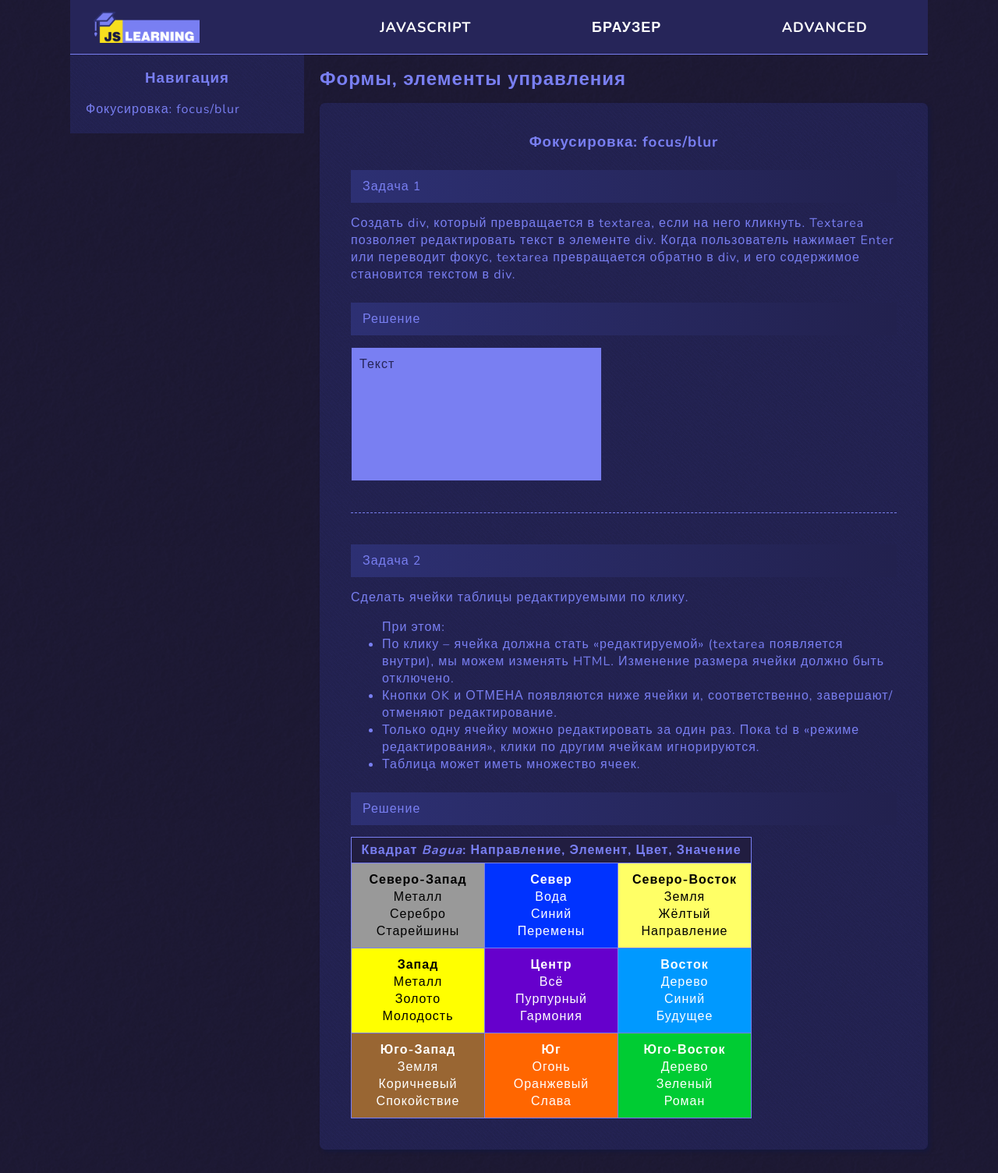
After one commit to pew-rivza/learning, a PHP site: page /Vanilla/Pages/2_Browser/Forms/index.php in a window 1280 px wide. The commit adds this page. Shown: the whole page at 78% size. Run offline with PHP 8.4, Linux system fonts and the light colour scheme.

Commit message:
JS FocusNBlur theme

```diff
--- /dev/null
+++ b/Vanilla/Code/2_Browser/Forms/FocusNBlur.js
@@ -0,0 +1,79 @@
+'use strict';
+
+document.addEventListener("DOMContentLoaded", function () {
+    let container = document.getElementById('fake-input');
+    let block = document.querySelector('#fake-input div');
+    let fakeTextarea = document.createElement('textarea');
+
+    block.addEventListener('focus', function () {
+        makeEditable();
+    })
+
+    function makeEditable() {
+        fakeTextarea.value = block.textContent;
+        block.remove();
+        fakeTextarea.addEventListener('blur', makeReadable);
+        fakeTextarea.addEventListener('keyup', function (event) {
+            if (event.key === 'Enter') fakeTextarea.blur();
+        });
+        container.append(fakeTextarea);
+        fakeTextarea.focus();
+    }
+
+    function makeReadable() {
+        block.textContent = fakeTextarea.value;
+        fakeTextarea.remove();
+        container.append(block);
+    }
+});
+
+document.addEventListener("DOMContentLoaded", function () {
+    let table = document.getElementById('bagua-table');
+    let tableTextarea = document.createElement('textarea');
+    let prevContent = '';
+
+    let buttonsContainer = document.createElement('div');
+    buttonsContainer.className = 'textarea-buttons';
+    let okButton = createButton('ok');
+    let cancelButton = createButton('cancel');
+    okButton.onclick = saveChanges;
+    cancelButton.onclick = cancelChanges;
+    buttonsContainer.append(okButton, cancelButton);
+
+    table.addEventListener('click', function (event) {
+            let td = event.target.closest('td');
+            if (!td) return;
+            if (table.querySelector('textarea')) return;
+
+            makeEditable(td);
+        });
+
+    function makeEditable(td) {
+        tableTextarea.value = prevContent = td.innerHTML;
+        td.innerHTML = '';
+        td.classList.add('editable');
+        td.append(tableTextarea, buttonsContainer);
+        tableTextarea.focus();
+    }
+
+    function saveChanges(event) {
+        let td = event.target.closest('td.editable');
+        td.innerHTML = tableTextarea.value;
+        td.classList.remove('editable');
+        buttonsContainer.remove();
+    }
+
+    function cancelChanges(event) {
+        let td = event.target.closest('td.editable');
+        td.innerHTML = prevContent;
+        td.classList.remove('editable');
+        buttonsContainer.remove();
+    }
+});
+
+function createButton(name) {
+    let button = document.createElement('button');
+    button.id = button.textContent = name;
+
+    return button;
+}
--- /dev/null
+++ b/Vanilla/Pages/2_Browser/Forms/index.php
@@ -0,0 +1,18 @@
+<?php
+
+include_once __DIR__ . "/../../common/Head.php";
+include_once __DIR__ . "/../../common/Menu.php";
+?>
+
+<div class="chapter-container">
+    <div class="sub-menu">
+        <h3>Навигация</h3>
+        <ul>
+            <li><a href="#focus-n-blur">Фокусировка: focus/blur</a></li>
+        </ul>
+    </div>
+    <div class="content">
+        <h2>Формы, элементы управления</h2>
+        <? include_once __DIR__ . "/themes/FocusNBlur.php"; ?>
+    </div>
+</div>
--- /dev/null
+++ b/Vanilla/Pages/2_Browser/Forms/themes/FocusNBlur.php
@@ -0,0 +1,93 @@
+<script src="/Vanilla/Code/2_Browser/Forms/FocusNBlur.js"></script>
+
+<div class="theme">
+    <h3 id="focus-n-blur">Фокусировка: focus/blur</h3>
+    <div class="task">
+        <div class="header">Задача 1</div>
+        Создать div, который превращается в textarea, если на него кликнуть. Textarea позволяет
+        редактировать текст в элементе div. Когда пользователь нажимает Enter или переводит фокус,
+        textarea превращается обратно в div, и его содержимое становится текстом в div.
+
+        <div class="header">Решение</div>
+        <div id="fake-input">
+            <div tabindex="0">Текст</div>
+        </div>
+    </div>
+
+    <div class="task">
+        <div class="header">Задача 2</div>
+        Сделать ячейки таблицы редактируемыми по клику.
+
+        <ul>
+            При этом:
+            <li>По клику – ячейка должна стать «редактируемой» (textarea появляется внутри),
+                мы можем изменять HTML. Изменение размера ячейки должно быть отключено.</li>
+            <li>Кнопки OK и ОТМЕНА появляются ниже ячейки и, соответственно, завершают/отменяют
+                редактирование.</li>
+            <li>Только одну ячейку можно редактировать за один раз. Пока td в «режиме
+                редактирования», клики по другим ячейкам игнорируются.</li>
+            <li>Таблица может иметь множество ячеек.</li>
+        </ul>
+
+        <div class="header">Решение</div>
+        <div id="editable-table">
+            <table id="bagua-table">
+                <tr>
+                    <th colspan="3">Квадрат <em>Bagua</em>: Направление, Элемент, Цвет, Значение</th>
+                </tr>
+                <tr>
+                    <td class="nw"><strong>Северо-Запад</strong>
+                        <br>Металл
+                        <br>Серебро
+                        <br>Старейшины
+                    </td>
+                    <td class="n"><strong>Север</strong>
+                        <br>Вода
+                        <br>Синий
+                        <br>Перемены
+                    </td>
+                    <td class="ne"><strong>Северо-Восток</strong>
+                        <br>Земля
+                        <br>Жёлтый
+                        <br>Направление
+                    </td>
+                </tr>
+                <tr>
+                    <td class="w"><strong>Запад</strong>
+                        <br>Металл
+                        <br>Золото
+                        <br>Молодость
+                    </td>
+                    <td class="c"><strong>Центр</strong>
+                        <br>Всё
+                        <br>Пурпурный
+                        <br>Гармония
+                    </td>
+                    <td class="e"><strong>Восток</strong>
+                        <br>Дерево
+                        <br>Синий
+                        <br>Будущее
+                    </td>
+                </tr>
+                <tr>
+                    <td class="sw"><strong>Юго-Запад</strong>
+                        <br>Земля
+                        <br>Коричневый
+                        <br>Спокойствие
+                    </td>
+                    <td class="s"><strong>Юг</strong>
+                        <br>Огонь
+                        <br>Оранжевый
+                        <br>Слава
+                    </td>
+                    <td class="se"><strong>Юго-Восток</strong>
+                        <br>Дерево
+                        <br>Зеленый
+                        <br>Роман
+                    </td>
+                </tr>
+
+            </table>
+        </div>
+    </div>
+</div>
--- a/Vanilla/Pages/common/Head.php
+++ b/Vanilla/Pages/common/Head.php
@@ -23,13 +23,17 @@ ini_set('display_startup_errors', 1);
     <link rel="stylesheet" href="/Vanilla/assets/css/pages/1_Language/promises.css">
 
     <link rel="stylesheet" href="/Vanilla/assets/css/pages/2_Browser/Document/styles-n-classes.css">
+
     <link rel="stylesheet" href="/Vanilla/assets/css/pages/2_Browser/EventsIntro/browser-events.css">
     <link rel="stylesheet" href="/Vanilla/assets/css/pages/2_Browser/EventsIntro/event-delegation.css">
     <link rel="stylesheet" href="/Vanilla/assets/css/pages/2_Browser/EventsIntro/default-browser-actions.css">
+
     <link rel="stylesheet" href="/Vanilla/assets/css/pages/2_Browser/InterfaceEvents/mouse-events.css">
     <link rel="stylesheet" href="/Vanilla/assets/css/pages/2_Browser/InterfaceEvents/mouse-moving.css">
     <link rel="stylesheet" href="/Vanilla/assets/css/pages/2_Browser/InterfaceEvents/drag-n-drop.css">
     <link rel="stylesheet" href="/Vanilla/assets/css/pages/2_Browser/InterfaceEvents/scroll.css">
+
+    <link rel="stylesheet" href="/Vanilla/assets/css/pages/2_Browser/Forms/focus-n-blur.css">
 
     <script
             src="https://code.jquery.com/jquery-3.4.1.min.js"
--- /dev/null
+++ b/Vanilla/assets/css/pages/2_Browser/Forms/focus-n-blur.css
@@ -0,0 +1,107 @@
+#fake-input div,
+#fake-input textarea {
+    width: 300px;
+    height: 150px;
+    background: var(--light-blue);
+    color: var(--dark-blue);
+    padding: 10px;
+    cursor: text;
+    border: 1px solid var(--dark-blue);
+}
+
+#fake-input textarea {
+    width: 320px;
+    height: 170px;
+    font-family: unset;
+    font-size: unset;
+    font-weight: unset;
+    letter-spacing: unset;
+}
+
+#editable-table #bagua-table {
+    color: #000;
+}
+
+#editable-table th {
+    text-align: center;
+    font-weight: bold;
+    color: var(--light-blue);
+}
+
+#editable-table td {
+    width: 150px;
+    white-space: nowrap;
+    text-align: center;
+    vertical-align: middle;
+    padding: 10px;
+}
+
+#editable-table .nw {
+    background-color: #999;
+}
+
+#editable-table .n {
+    background-color: #03f;
+    color: #fff;
+}
+
+#editable-table .ne {
+    background-color: #ff6;
+}
+
+#editable-table .w {
+    background-color: #ff0;
+}
+
+#editable-table .c {
+    background-color: #60c;
+    color: #fff;
+}
+
+#editable-table .e {
+    background-color: #09f;
+    color: #fff;
+}
+
+#editable-table .sw {
+    background-color: #963;
+    color: #fff;
+}
+
+#editable-table .s {
+    background-color: #f60;
+    color: #fff;
+}
+
+#editable-table .se {
+    background-color: #0c3;
+    color: #fff;
+}
+
+#editable-table textarea {
+    width: 100%;
+    height: 109px;
+    resize: none;
+}
+
+#editable-table td.editable {
+    padding: 0;
+    position: relative;
+}
+
+#editable-table td.editable button {
+    color: #000;
+    background: #999;
+    padding: 5px;
+}
+
+#editable-table td.editable button + button {
+    margin-left: 5px;
+}
+
+#editable-table td.editable .textarea-buttons {
+    position: absolute;
+    top: 100%;
+    left: 0;
+    z-index: 1;
+}
```
